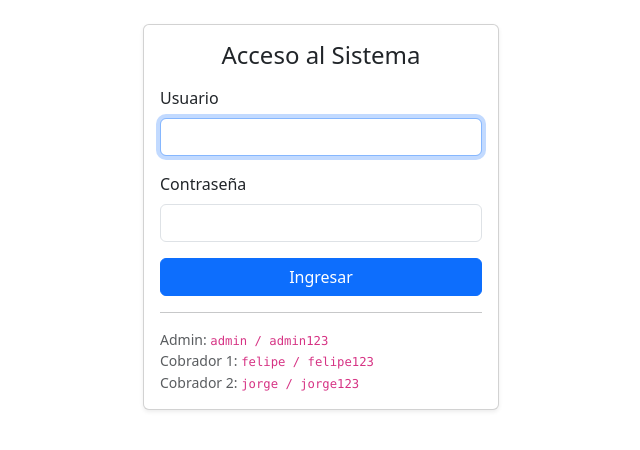
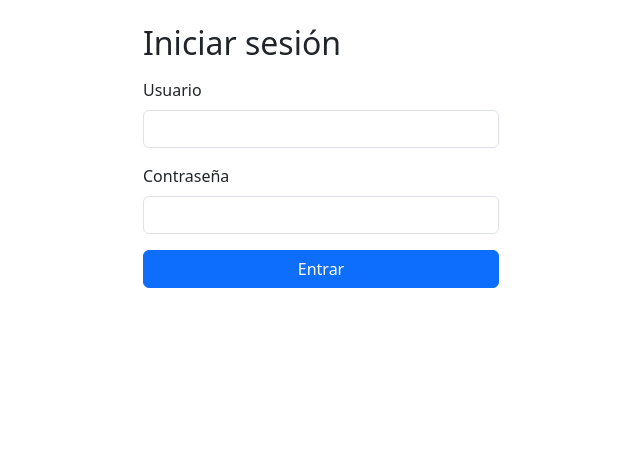
Before and after one commit to Jorleonzu86/creditos-app, a Flask app: page /login in a window 1280 px wide. Shown: the part 56-506 px from the top of the page, without its empty margins (319-959 px from the left). Run offline with Flask 3, Linux system fonts and the light colour scheme.

Commit message:
Update login.html

```diff
--- a/templates/login.html
+++ b/templates/login.html
@@ -1,42 +1,25 @@
 {% extends "base.html" %}
 
-{% block title %}Acceso al Sistema · Créditos IBafuco{% endblock %}
+{% block title %}Iniciar sesión{% endblock %}
 
 {% block content %}
 <div class="row justify-content-center">
   <div class="col-md-4">
-        <div class="card shadow-sm">
-            <div class="card-body">
-                <h1 class="h4 mb-3 text-center">Acceso al Sistema</h1>
+    <h2 class="mb-3">Iniciar sesión</h2>
 
-                <form method="post" action="{{ url_for('login') }}">
+    <form method="post">
       <div class="mb-3">
-                        <label for="username" class="form-label">Usuario</label>
-                        <input type="text" name="username" id="username"
-                               class="form-control" required autofocus>
+        <label class="form-label">Usuario</label>
+        <input type="text" name="username" class="form-control" required>
       </div>
 
       <div class="mb-3">
-                        <label for="password" class="form-label">Contraseña</label>
-                        <input type="password" name="password" id="password"
-                               class="form-control" required>
+        <label class="form-label">Contraseña</label>
+        <input type="password" name="password" class="form-control" required>
       </div>
 
-                    <div class="d-grid">
-                        <button type="submit" class="btn btn-primary">
-                            Ingresar
-                        </button>
-                    </div>
+      <button type="submit" class="btn btn-primary w-100">Entrar</button>
     </form>
-
-                <hr>
-                <p class="small text-muted mb-0">
-                    Admin: <code>admin / admin123</code><br>
-                    Cobrador 1: <code>felipe / felipe123</code><br>
-                    Cobrador 2: <code>jorge / jorge123</code>
-                </p>
-            </div>
-        </div>
   </div>
 </div>
 {% endblock %}
```
Lines whose indentation alone changed are shown as unchanged.
